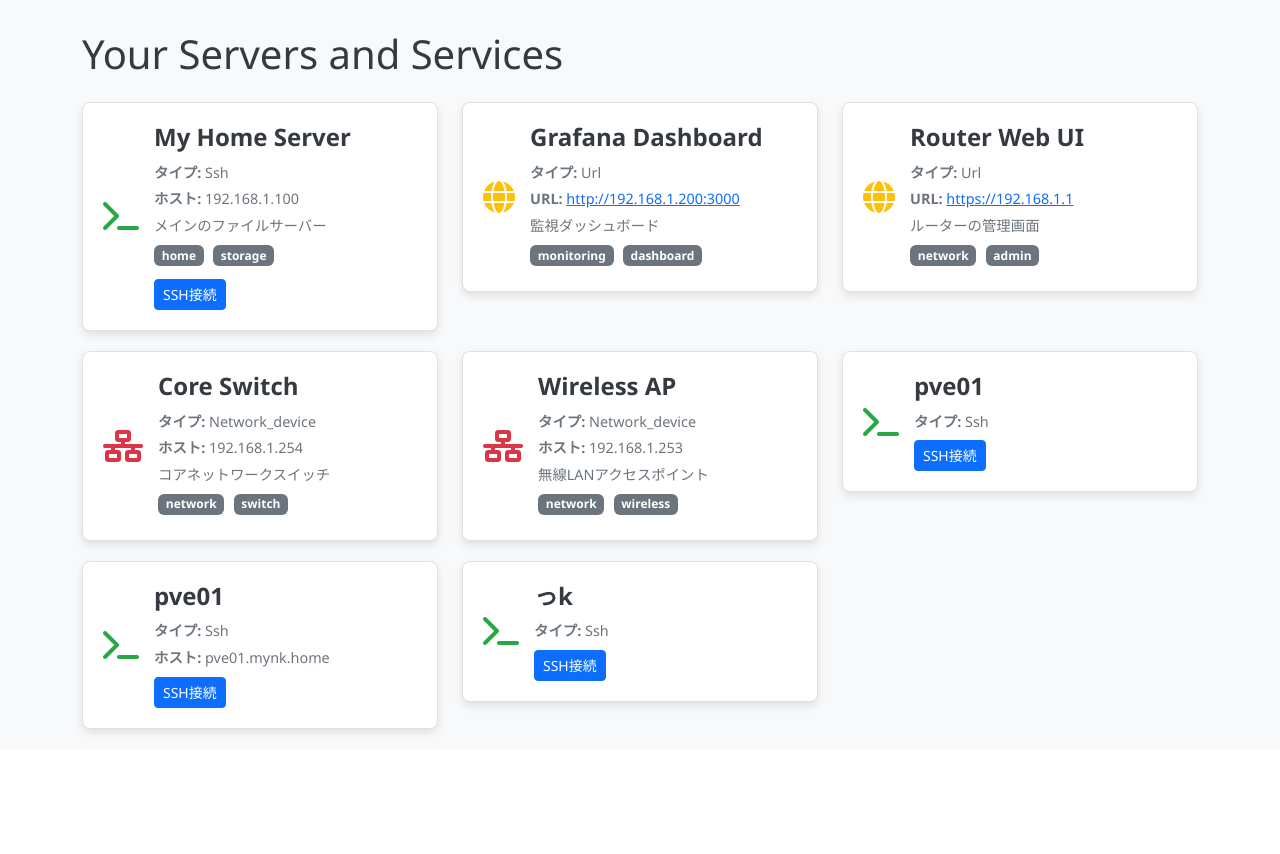
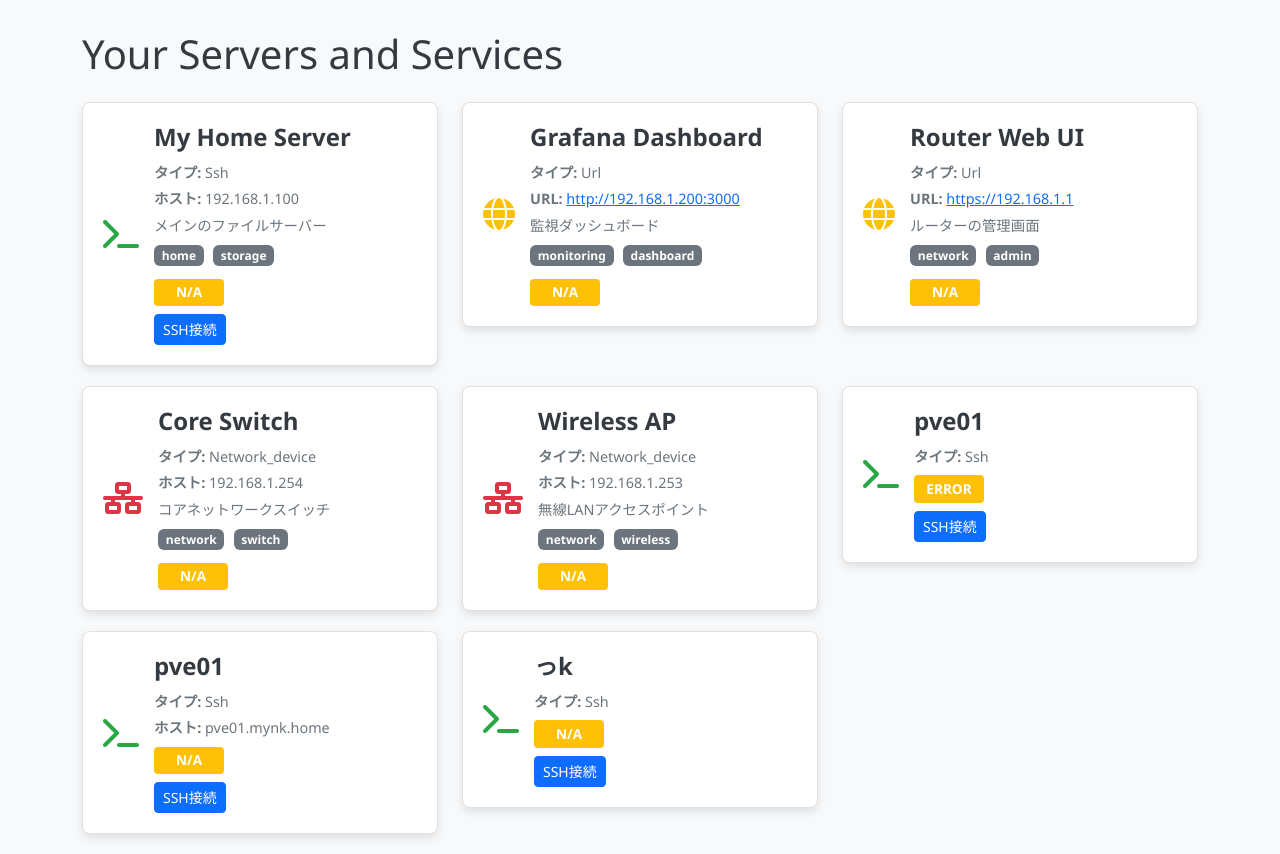
Before and after one commit to nekoy3/ServerDeck, a Flask app: page / in a window 1280 px wide. Shown: the part 56-910 px from the top of the page. Before the commit the page ends 792 px from the top, so only its background shows below. Run offline with Flask 3, Linux system fonts and the light colour scheme; the visitor is signed in with stand-in values (Sample User, id 1).

Commit message:
feat: Implement ping monitoring with visual status boxes and update agent tone guidelines

```diff
--- a/app.py
+++ b/app.py
@@ -7,6 +7,8 @@
 import paramiko
 import threading
 import time
+import subprocess # Added
+import sys
 from werkzeug.utils import secure_filename
 from werkzeug.security import check_password_hash
 from functools import wraps
@@ -16,6 +18,34 @@
 # and load it from an environment variable or a secure configuration file.
 app.config['SECRET_KEY'] = os.urandom(24)
 socketio = SocketIO(app)
+
+# --- Ping Utility ---
+def ping_host(host, count=1, timeout=1):
+    """
+    Pings a host and returns True if successful, False otherwise.
+    Uses 'ping -c 1 -W 1' for Linux/macOS and 'ping -n 1 -w 1000' for Windows.
+    """
+    param = '-n' if sys.platform.startswith('win') else '-c'
+    command = ['ping', param, str(count), '-W' if sys.platform != 'win32' else '-w', str(timeout * 1000 if sys.platform.startswith('win') else timeout), host]
+    try:
+        # Use subprocess.run for Python 3.5+
+        result = subprocess.run(command, capture_output=True, text=True, timeout=timeout + 1)
+        # Check return code and stdout/stderr for success
+        if result.returncode == 0:
+            return 'online'
+        else:
+            # Ping command failed (e.g., host unreachable, 100% packet loss)
+            app.logger.debug(f"Ping failed for {host}: {result.stderr.strip()}")
+            return 'offline'
+    except subprocess.TimeoutExpired:
+        app.logger.debug(f"Ping timed out for {host}")
+        return 'offline'
+    except FileNotFoundError:
+        app.logger.error("Ping command not found. Please ensure ping is installed and in your PATH.")
+        return 'unknown'
+    except Exception as e:
+        app.logger.error(f"An error occurred during ping for {host}: {e}")
+        return 'unknown'
 
 # --- Logging Configuration ---
 app.logger.setLevel(logging.DEBUG)
@@ -173,6 +203,21 @@
     config['servers'] = servers
     save_servers_config(config)
     return jsonify({"message": "Server deleted"}), 204
+
+@app.route('/api/ping_status/<server_id>', methods=['GET'])
+@login_required
+def get_ping_status(server_id):
+    config = load_servers_config()
+    server = next((s for s in config.get('servers', []) if s['id'] == server_id), None)
+    if not server:
+        return jsonify({"error": "Server not found"}), 404
+
+    host = server.get('host')
+    if not host:
+        return jsonify({"status": "n/a", "message": "Host information not available for ping"}), 200
+
+    status = ping_host(host)
+    return jsonify({"status": status}), 200
 
 @app.route('/api/ssh_keys', methods=['GET'])
 @login_required
--- a/static/css/style.css
+++ b/static/css/style.css
@@ -207,3 +207,32 @@
     background-color: var(--footer-border) !important;
     color: var(--text-color-primary) !important;
 }
+/* Ping Status Styles */
+.ping-status-box {
+    display: inline-flex;
+    align-items: center;
+    justify-content: center;
+    padding: 0.25em 0.6em;
+    border-radius: 0.3em;
+    font-size: 0.85em;
+    font-weight: bold;
+    color: #fff; /* Default white text */
+    min-width: 70px; /* Ensure consistent width */
+    text-align: center;
+}
+
+.ping-status-box.online {
+    background-color: #28a745; /* Green */
+}
+
+.ping-status-box.offline {
+    background-color: #dc3545; /* Red */
+}
+
+.ping-status-box.na {
+    background-color: #ffc107; /* Yellow/Orange */
+}
+
+.ping-status-box.checking {
+    background-color: #6c757d; /* Grey */
+}
--- a/static/js/script.js
+++ b/static/js/script.js
@@ -30,6 +30,54 @@
             localStorage.setItem('theme', 'light');
         }
     });
+
+    // --- Ping Status Monitoring ---
+    async function updatePingStatus(serverId) {
+        const pingStatusBox = document.getElementById(`ping-status-${serverId}`);
+
+        if (!pingStatusBox) {
+            return; // Element not found, perhaps server card not rendered yet or removed
+        }
+
+        pingStatusBox.textContent = 'CHECKING';
+        pingStatusBox.className = 'ping-status-box checking'; // Grey for checking
+
+        try {
+            const response = await fetch(`/api/ping_status/${serverId}`);
+            const data = await response.json();
+            const status = data.status;
+
+            if (status === 'online') {
+                pingStatusBox.textContent = 'ONLINE';
+                pingStatusBox.className = 'ping-status-box online';
+            } else if (status === 'offline') {
+                pingStatusBox.textContent = 'OFFLINE';
+                pingStatusBox.className = 'ping-status-box offline';
+            } else {
+                pingStatusBox.textContent = 'N/A';
+                pingStatusBox.className = 'ping-status-box na';
+            }
+        } catch (error) {
+            console.error(`Error fetching ping status for ${serverId}:`, error);
+            pingStatusBox.textContent = 'ERROR';
+            pingStatusBox.className = 'ping-status-box na'; // Use N/A style for error
+        }
+    }
+
+    // Initial ping status update for all servers
+    const serverCards = document.querySelectorAll('.server-card[data-server-id]');
+    serverCards.forEach(card => {
+        const serverId = card.dataset.serverId;
+        updatePingStatus(serverId);
+    });
+
+    // Periodically update ping status (e.g., every 30 seconds)
+    setInterval(() => {
+        document.querySelectorAll('.server-card[data-server-id]').forEach(card => {
+            const serverId = card.dataset.serverId;
+            updatePingStatus(serverId);
+        });
+    }, 30000); // 30 seconds
 
     // Function to initialize config page logic after content is loaded
     function initializeConfigPageLogic() {
@@ -256,10 +304,14 @@
                 // Further toggle based on auth method
                 if (serverAuthMethodSelect.value === 'password') {
                     passwordGroup.style.display = 'block';
-                } else {
+                }
+
+                else {
                     sshKeySelectGroup.style.display = 'block'; // Show SSH key select
                 }
-            } else if (type === 'url') {
+            }
+
+            else if (type === 'url') {
                 urlGroup.style.display = 'block';
             }
         }
--- a/templates/index.html
+++ b/templates/index.html
@@ -52,7 +52,7 @@
         <div class="row">
             {% for server in servers %}
             <div class="col-md-4">
-                <div class="card server-card">
+                <div class="card server-card" data-server-id="{{ server.id }}">
                     <div class="card-body server-card-body d-flex align-items-center">
                         <i class="server-card-icon fas {% if server.type == 'ssh' %}fa-terminal ssh{% elif server.type == 'url' %}fa-globe url{% elif server.type == 'network_device' %}fa-network-wired network_device{% else %}fa-server{% endif %}"></i>
                         <div>
@@ -74,6 +74,9 @@
                                 {% endfor %}
                             </div>
                             {% endif %}
+                            <div class="d-flex align-items-center mt-2">
+                                <div class="ping-status-box" id="ping-status-{{ server.id }}"></div>
+                            </div>
                             {% if server.type == 'ssh' %}
                             <div class="mt-2">
                                 <a href="/ssh/{{ server.id }}" class="btn btn-primary btn-sm">SSH接続</a>
```
Also changed, not shown: GEMINI.md (+4 -0 lines).
